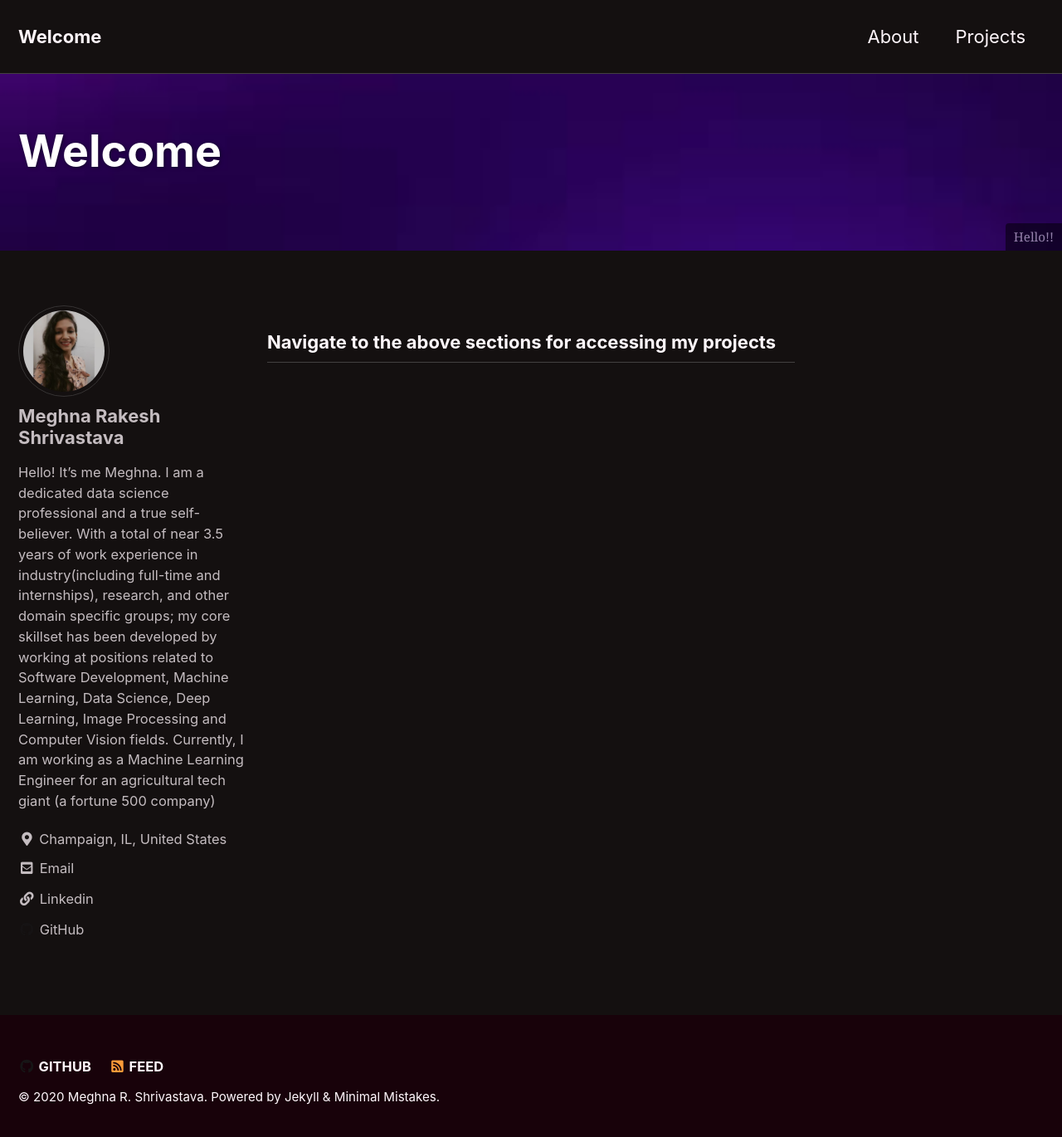
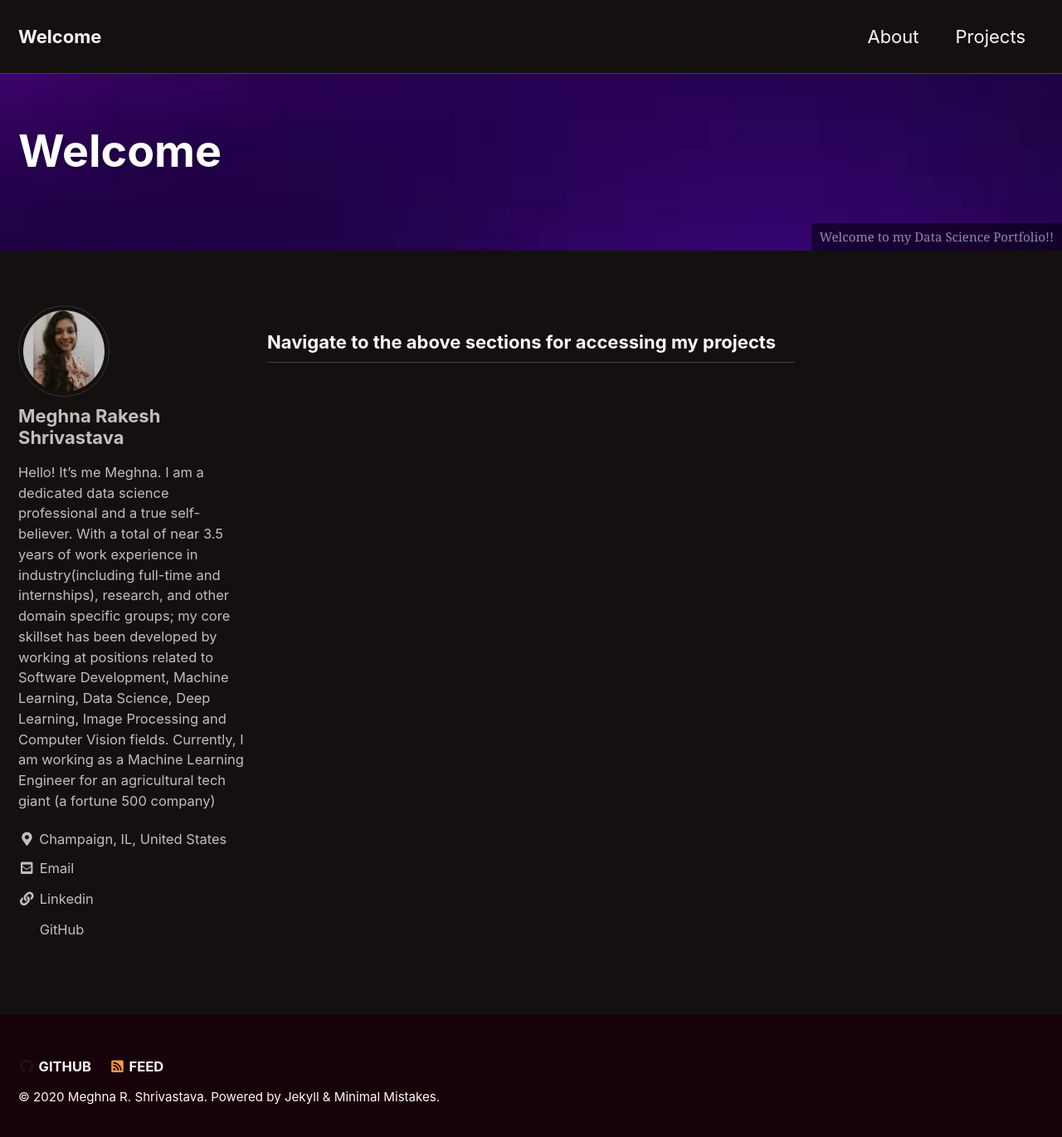
Before and after one commit to MeghnaRShrivastava/MeghnaRShrivastava.github.io, a Jekyll site: the page built from index.html, in a window 1280 px wide and 1377 px high. Shown: the top 1370 px of the window at 83% size. Built offline with Jekyll 4.4.1, drawn with Linux system fonts in a browser that asks for light colours; cached includes are drawn as plain includes; the list of posts is cut into pages by our own code.

Commit message:
new commit

```diff
--- a/index.html
+++ b/index.html
@@ -3,6 +3,6 @@ layout: home
 author_profile: true
 header:
   overlay_image: "images/purple_metallic.jpg"
-  caption: "Hello!!"
+  caption: "Welcome to my Data Science Portfolio!!"
 
 ---
```
